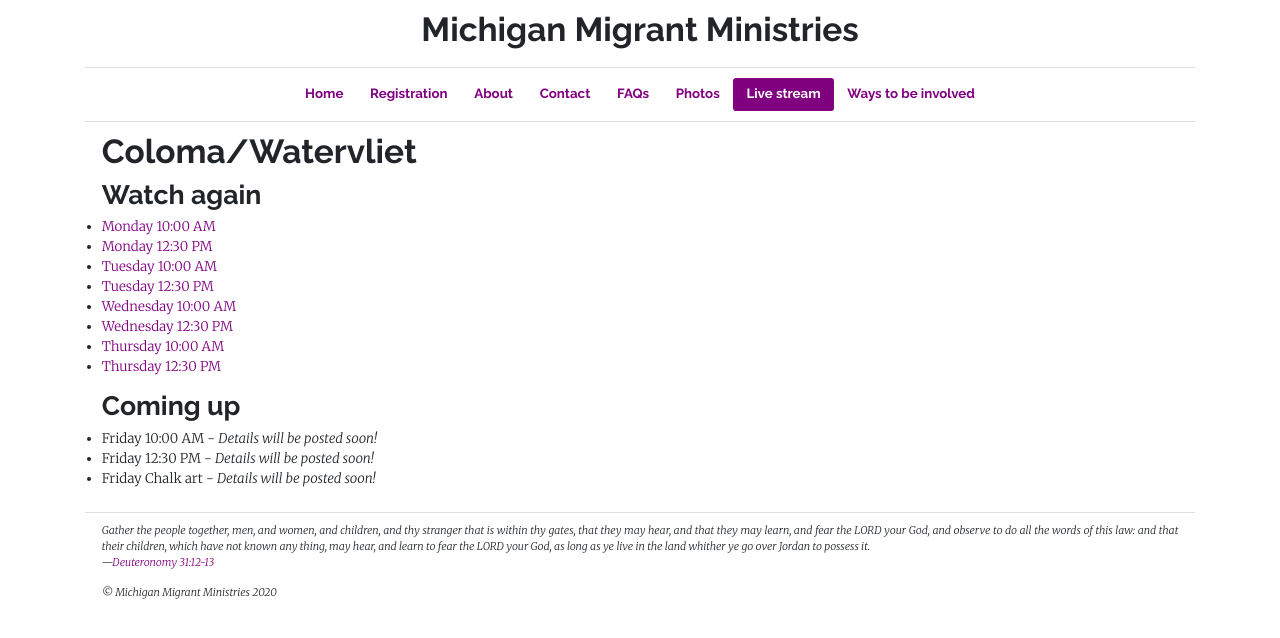
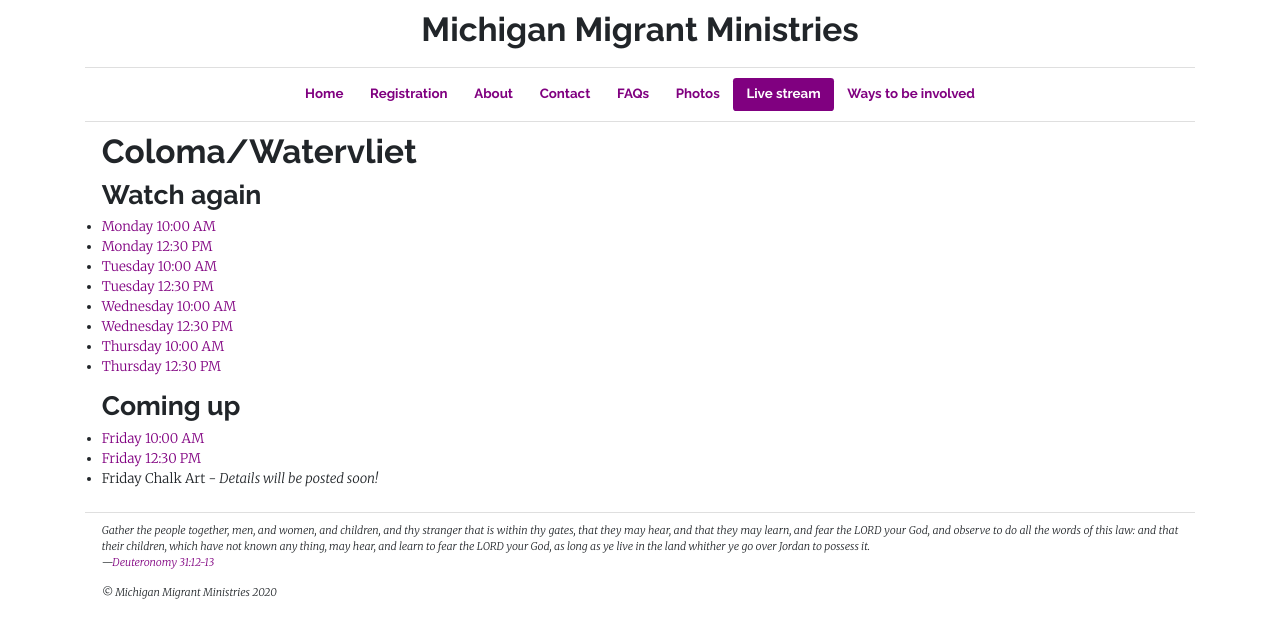
Before and after one commit to michigan-migrant-ministries/website, a Jekyll site: the page built from _pages/live-stream.html, in a window 1280 px wide. Shown: the top 638 px of the page. Built offline with Jekyll 4.4.1, drawn with Linux system fonts in a browser that asks for light colours.

Commit message:
Add details for Friday's streams

```diff
--- a/_pages/live-stream.html
+++ b/_pages/live-stream.html
@@ -48,12 +48,12 @@
 </h2>
 <ul>
   <li>
-    Friday 10:00 AM - <i>Details will be posted soon!</i>
+    <a target="_blank" href="https://www.facebook.com/michiganmigrantministries/posts/110794667402199">Friday 10:00 AM</a>
   </li>
   <li>
-    Friday 12:30 PM - <i>Details will be posted soon!</i>
+    <a target="_blank" href="https://www.facebook.com/michiganmigrantministries/posts/110794570735542">Friday 12:30 PM</a>
   </li>
   <li>
-    Friday Chalk art - <i>Details will be posted soon!</i>
+    Friday Chalk Art - <i>Details will be posted soon!</i>
   </li>
 </ul>
```
